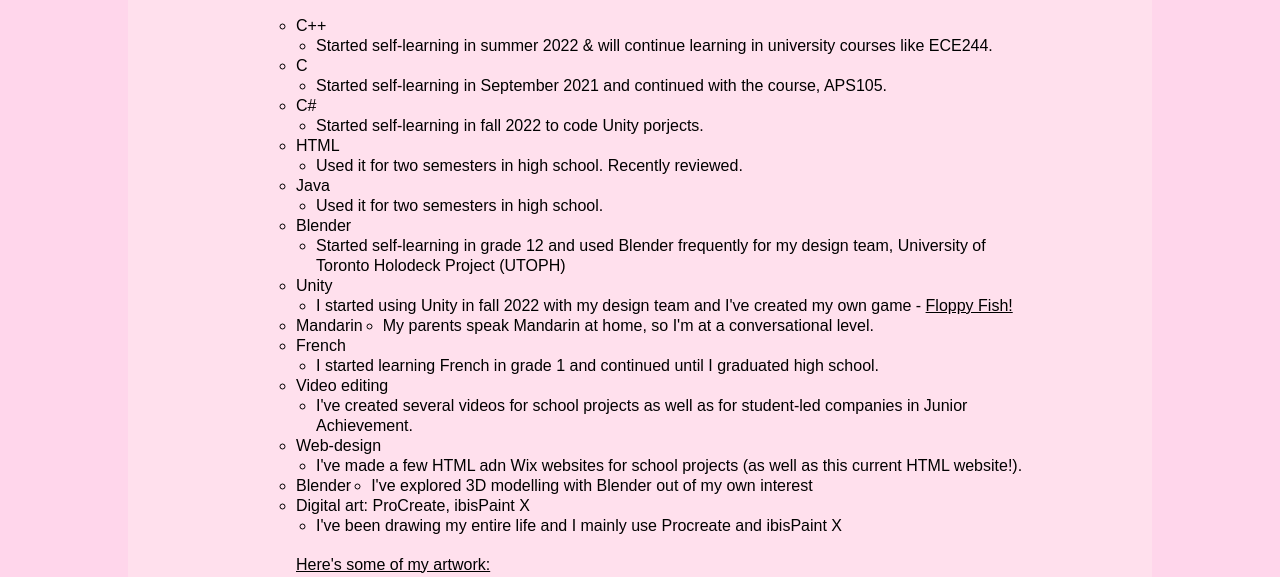
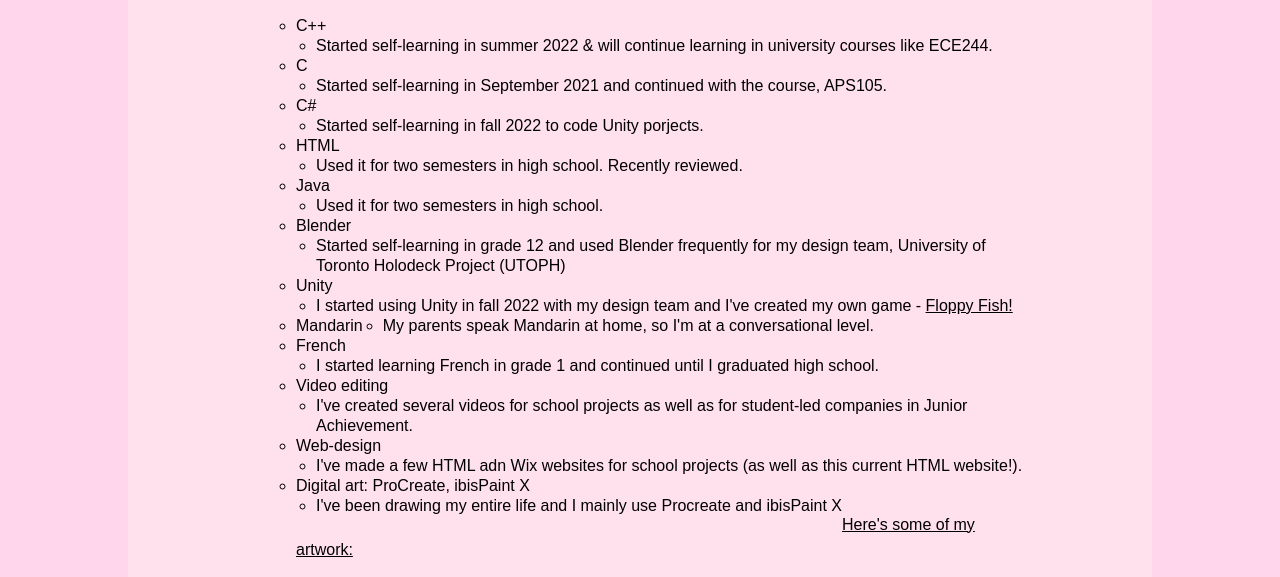
Before and after one commit to GoldFishGod/Jeslyn_Website, a plain HTML site: page myskills.html in a window 1280 px wide. Shown: the part 210-787 px from the top of the page. Drawn offline with Linux system fonts and the light colour scheme.

Commit message:
Update myskills.html

```diff
--- a/myskills.html
+++ b/myskills.html
@@ -156,8 +156,7 @@
                         <li style = "list-style-type: circle; margin-left: 20px;">I've created several videos for school projects as well as for student-led companies in Junior Achievement.</li><br>
                         <li>Web-design</li><br>
                         <li style = "list-style-type: circle; margin-left: 20px;">I've made a few HTML adn Wix websites for school projects (as well as this current HTML website!).</li><br>
-                        <li>Blender</li><br>
-                        <li style = "list-style-type: circle; margin-left: 20px;">I've explored 3D modelling with Blender out of my own interest</li><br>
+
                         <li>Digital art: ProCreate, ibisPaint X</li><br>
                         <li style = "list-style-type: circle; margin-left: 20px;">I've been drawing my entire life and I mainly use Procreate and ibisPaint X</li><br>
                         <p><a href="gallery.html">Here's some of my artwork:</a></p>
```
